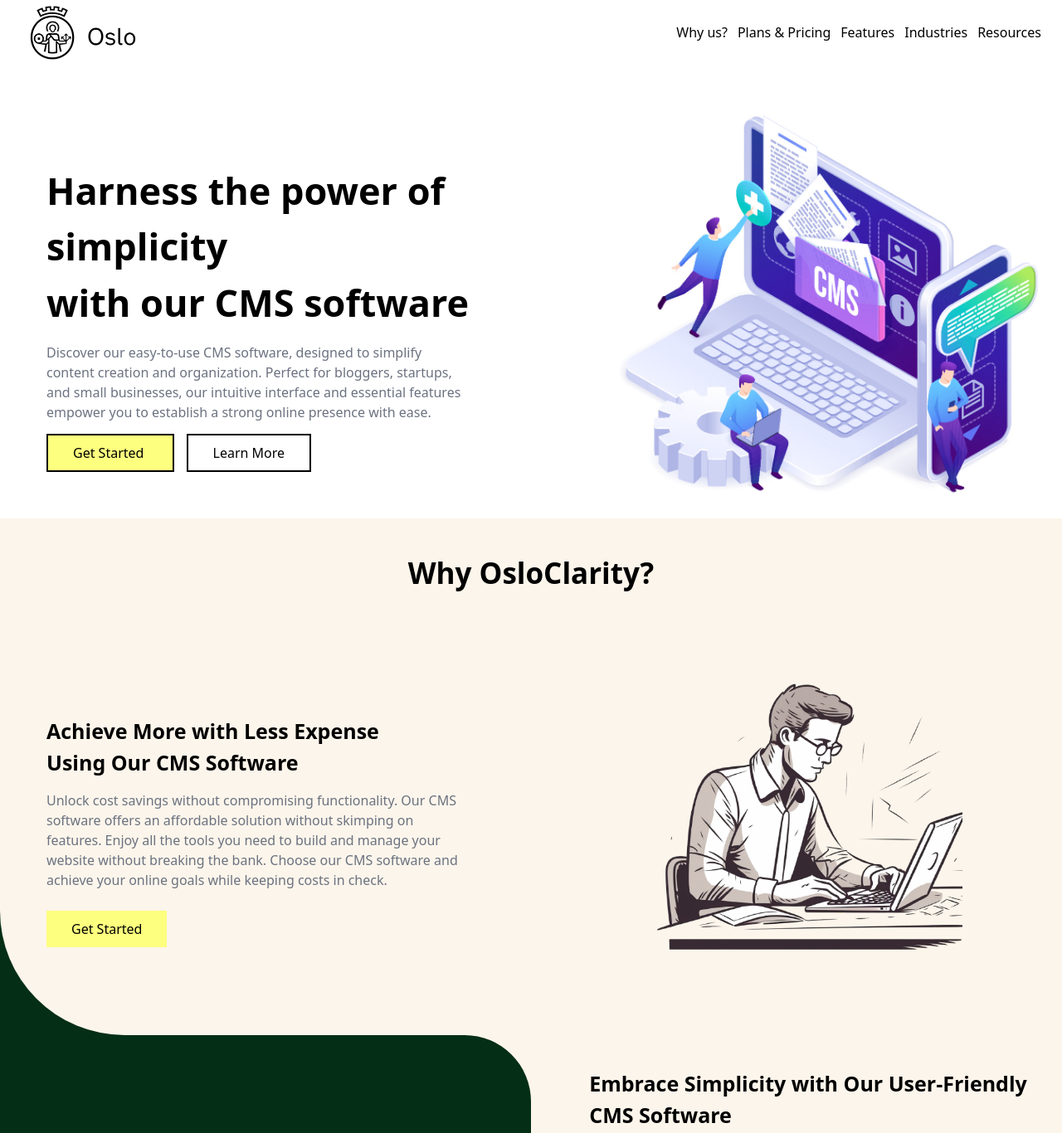
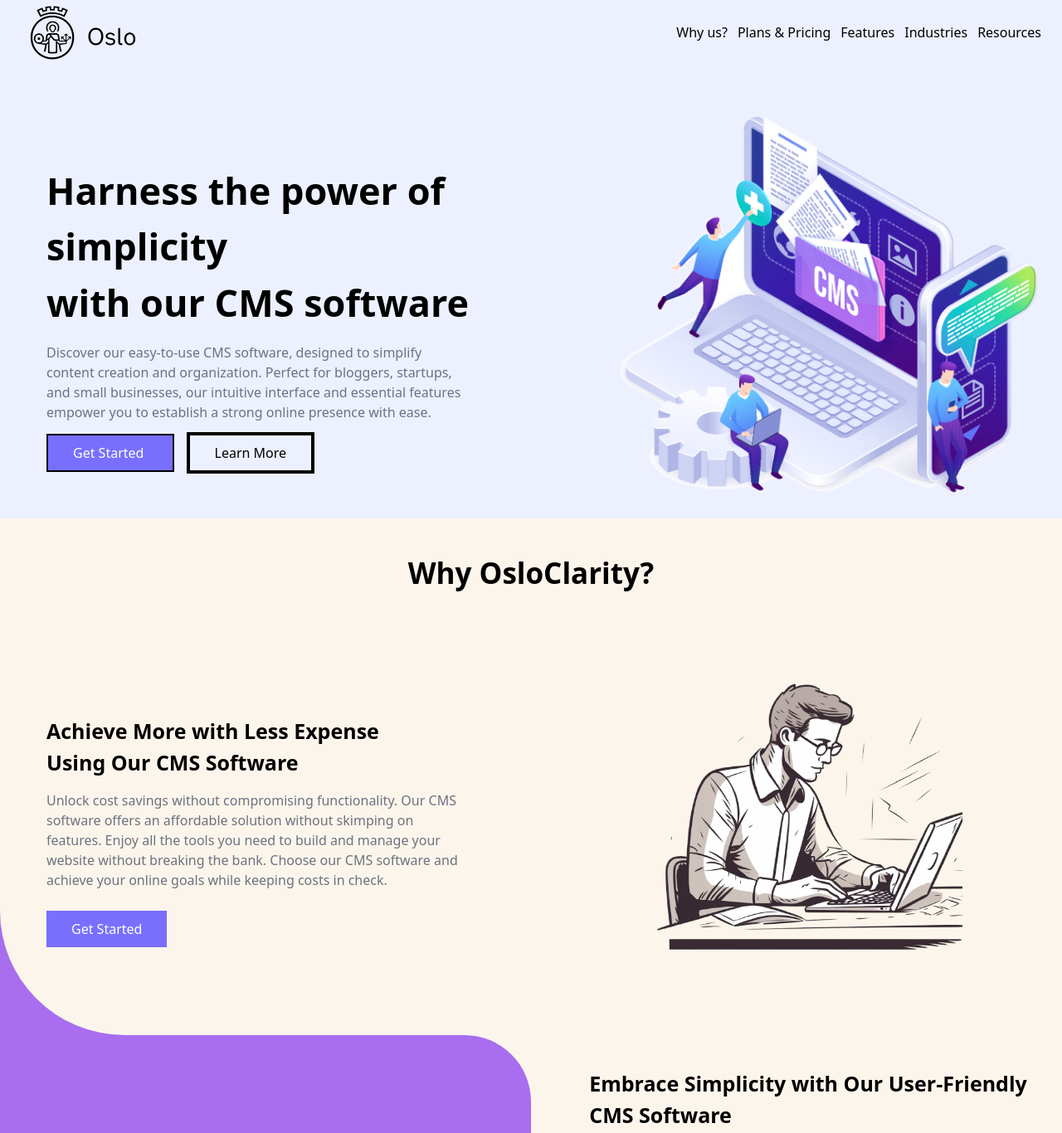
Before and after one commit to abdel-boudaoud/cms-frontend, a website: page public/index.html in a window 1280 px wide. Shown: the top 1366 px of the page at 83% size. Drawn offline with Linux system fonts and the light colour scheme.

Commit message:
changing the website colors

```diff
--- a/public/index.html
+++ b/public/index.html
@@ -9,7 +9,7 @@
   </head>
   <body>
     <!-- bg-[#FCF5EB] -->
-    <section class="bg-white">
+    <section class="bg-[#EDF0FF]">
       <header
         class="flex flex-row justify-between align-middle items-center mx-[25px]"
       >
@@ -40,12 +40,12 @@
 
           <div>
             <a
-              class="bg-[#FDFF7E] border-black border-[2px] border-solid py-[10px] px-[30px] mr-[15px]"
+              class="bg-[#786FFE] border-black border-[2px] border-solid py-[10px] px-[30px] mr-[15px] text-white"
               href="#"
               >Get Started
             </a>
             <a
-              class="border-black border-[2px] border-solid py-[10px] px-[30px]"
+              class="border-black border-[4px] border-solid py-[10px] px-[30px] btn-hover"
               href="#"
               >Learn More
             </a>
@@ -53,7 +53,7 @@
         </div>
 
         <div class="mr-4">
-          <img src="./rss/pictures/hero-bg.png" alt="" width="600" />
+          <img src="./rss/pictures/hero-bg-v2.png" alt="" width="600" />
         </div>
       </div>
     </section>
@@ -61,7 +61,7 @@
     <section class="bg-[#FCF5EB]">
       <h1 class="text-center text-[35px] font-bold py-10">Why OsloClarity?</h1>
       <div
-        class="grid grid-cols-2 grid-rows-2 content-center bg-green-950 gap-0"
+        class="grid grid-cols-2 grid-rows-2 content-center bg-[#A96DEF] gap-0"
       >
         <div
           class="relative bg-[#FCF5EB] pl-[3.5rem] h-full flex justify-center flex-col rounded-bl-[150px] z-10"
@@ -77,7 +77,7 @@
             without breaking the bank. Choose our CMS software and achieve your
             online goals while keeping costs in check.
           </p>
-          <a class="bg-[#FDFF7E] py-[10px] px-[30px] mr-[15px] w-fit" href="#"
+          <a class="bg-[#786FFE] py-[10px] px-[30px] mr-[15px] w-fit text-white" href="#"
             >Get Started
           </a>
 
@@ -92,7 +92,7 @@
         </div>
 
         <div
-          class="border-none bg-green-950 w-full h-[330px] relative rounded-tr-[80px] z-20"
+          class="border-none bg-[#A96DEF] w-full h-[330px] relative rounded-tr-[80px] z-20"
         ></div>
 
         <div
@@ -116,11 +116,6 @@
             steep learning curve. Embrace the simplicity and unleash your
             creativity with our user-friendly CMS software.
           </p>
-          <!-- <a
-            class="bg-[#FDFF7E] py-[10px] px-[30px] mr-[15px] w-fit"
-            href="#"
-            >Get Started
-          </a> -->
         </div>
       </div>
     </section>
--- a/src/input.css
+++ b/src/input.css
@@ -1,4 +1,8 @@
 @tailwind base;
 @tailwind components;
 
+
+.btn-hover{
+    @apply hover:bg-[#EDF0FF]
+}
 @tailwind utilities;
```
Also changed, not shown: public/output.css, public/rss/pictures/hero-bg-v2.png (added).
